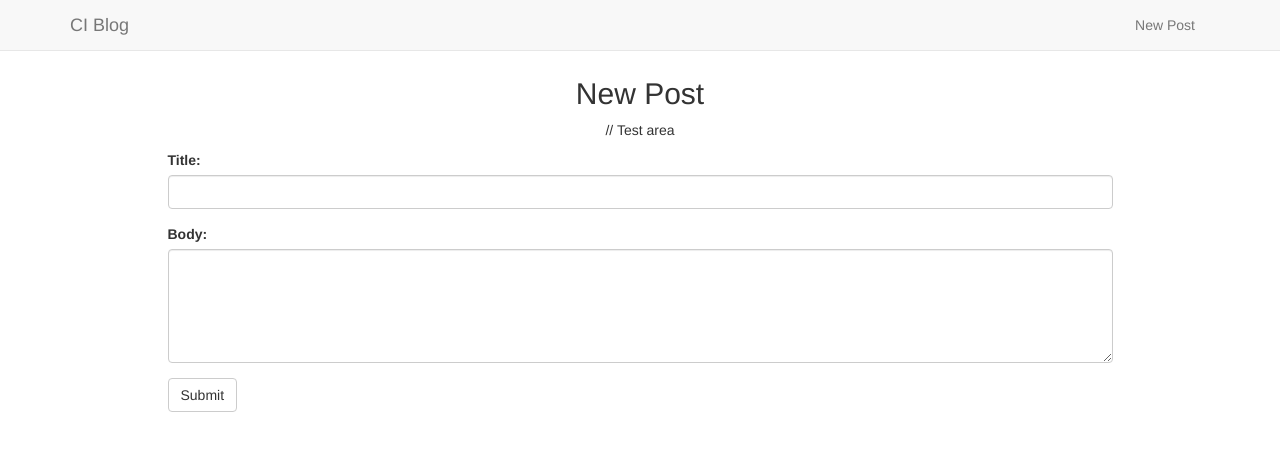
After one commit to loridk/CI_blog, a CodeIgniter app: page /CI_blog/index.php/page/new_post in a window 1280 px wide. The commit adds this page. Shown: the top 451 px of the page. Run offline with CodeIgniter, Linux system fonts and the light colour scheme; some libraries are stand-ins or nearby versions.

Commit message:
New Post form layout up

```diff
--- a/application/config/routes.php
+++ b/application/config/routes.php
@@ -41,6 +41,8 @@
 $route['default_controller'] = "page";
 $route['404_override'] = '';
 
+$route['new_post'] = 'page/new_post';
+
 
 /* End of file routes.php */
 /* Location: ./application/config/routes.php */
--- a/application/controllers/page.php
+++ b/application/controllers/page.php
@@ -15,7 +15,17 @@ class Page extends CI_Controller {
         );
 
         $this->load->view('header');
-        $this->load->view('content', $data);
+        $this->load->view('main', $data);
+        $this->load->view('footer');
+    }
+
+    function new_post() {
+        $data = array(
+            'title' => 'New Post'
+        );
+
+        $this->load->view('header');
+        $this->load->view('form', $data);
         $this->load->view('footer');
     }
 
--- a/application/views/footer.php
+++ b/application/views/footer.php
@@ -1,3 +1,5 @@
+
+</div>
 
 
 <script src="https://code.jquery.com/jquery-1.12.3.js"   integrity="sha256-1XMpEtA4eKXNNpXcJ1pmMPs8JV+nwLdEqwiJeCQEkyc="   crossorigin="anonymous"></script>
--- /dev/null
+++ b/application/views/form.php
@@ -0,0 +1,23 @@
+
+<div class="row" style="margin-top: 5%">
+    <div class="col-md-12 text-center">
+        <h2><?php echo $title?></h2>
+
+        <p>// Test area </p>
+
+    </div>
+    <div class="col-md-10 col-md-offset-1">
+        <form role="form">
+            <div class="form-group">
+                <label for="text">Title:</label>
+                <input type="text" class="form-control" id="title">
+            </div>
+            <div class="form-group">
+                <label for="body">Body:</label>
+                <textarea class="form-control" rows="5" id="body"></textarea>
+            </div>
+
+            <button type="submit" class="btn btn-default">Submit</button>
+        </form>
+    </div>
+</div>
--- a/application/views/header.php
+++ b/application/views/header.php
@@ -21,14 +21,14 @@
                         <span class="icon-bar"></span>
                     </button>
                 </div>
-                <div class="navbar-collapse collapse" id="navbar-main">
+                <div class="navbar-collapse collapse navbar-right" id="navbar-main">
                     <ul class="nav navbar-nav">
                         <li>
-                            <a href="#">Blog</a>
+                            <a href="<?php echo site_url('page/new_post'); ?>">New Post</a>
                         </li>
                     </ul>
 
-                    <ul class="nav navbar-nav navbar-right">
+                    <!--<ul class="nav navbar-nav navbar-right">
                         <li class="dropdown">
                             <a class="dropdown-toggle" data-toggle="dropdown" href="#" id="download">Log in <span class="caret"></span></a>
                             <ul class="dropdown-menu" aria-labelledby="download">
@@ -36,7 +36,7 @@
                                 <li class="divider"></li>
                             </ul>
                         </li>
-                    </ul>
+                    </ul>-->
 
                 </div>
             </div>
```
Also changed, not shown: application/views/content.php (+8 -5 lines), application/views/main.php (added, +47 -0 lines).
